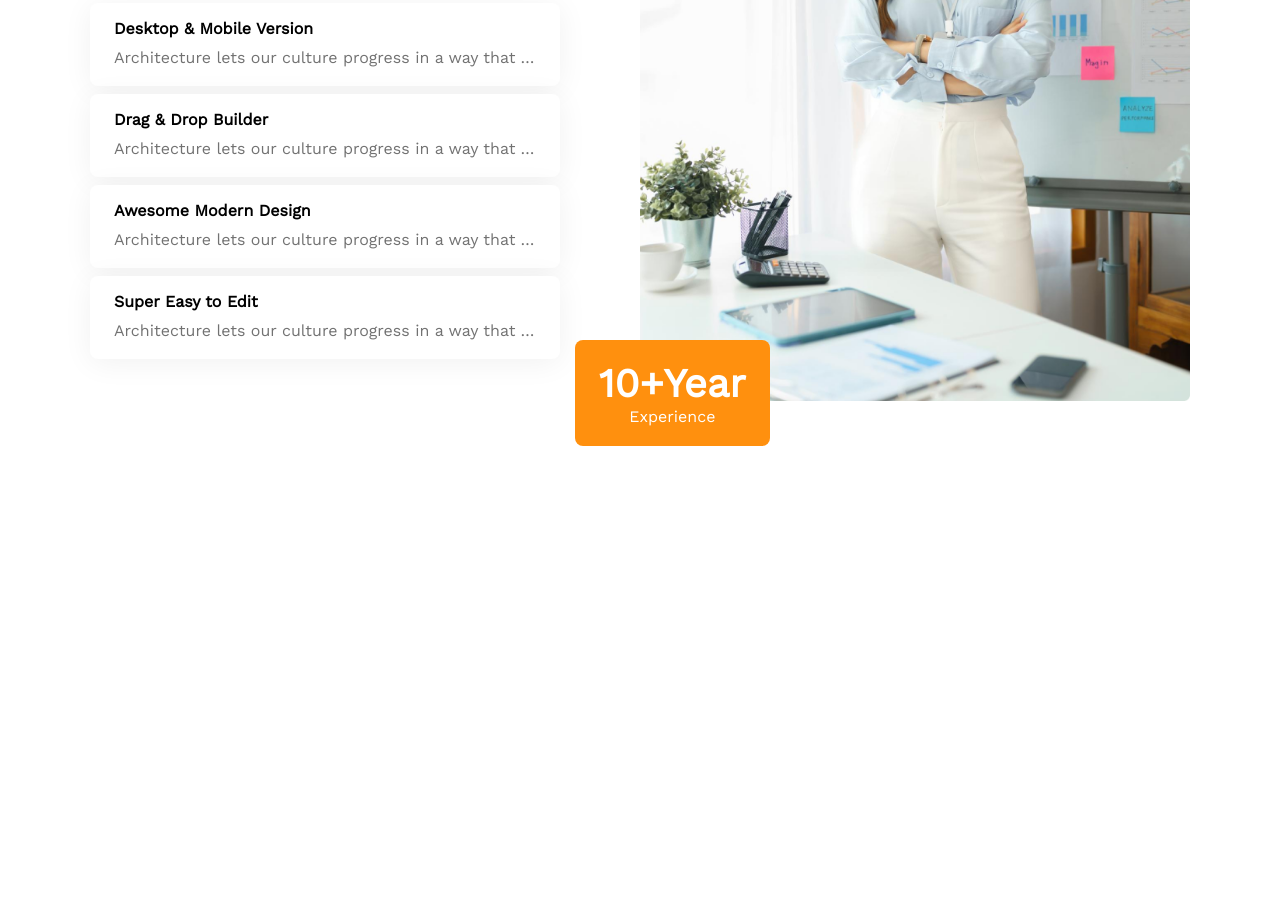
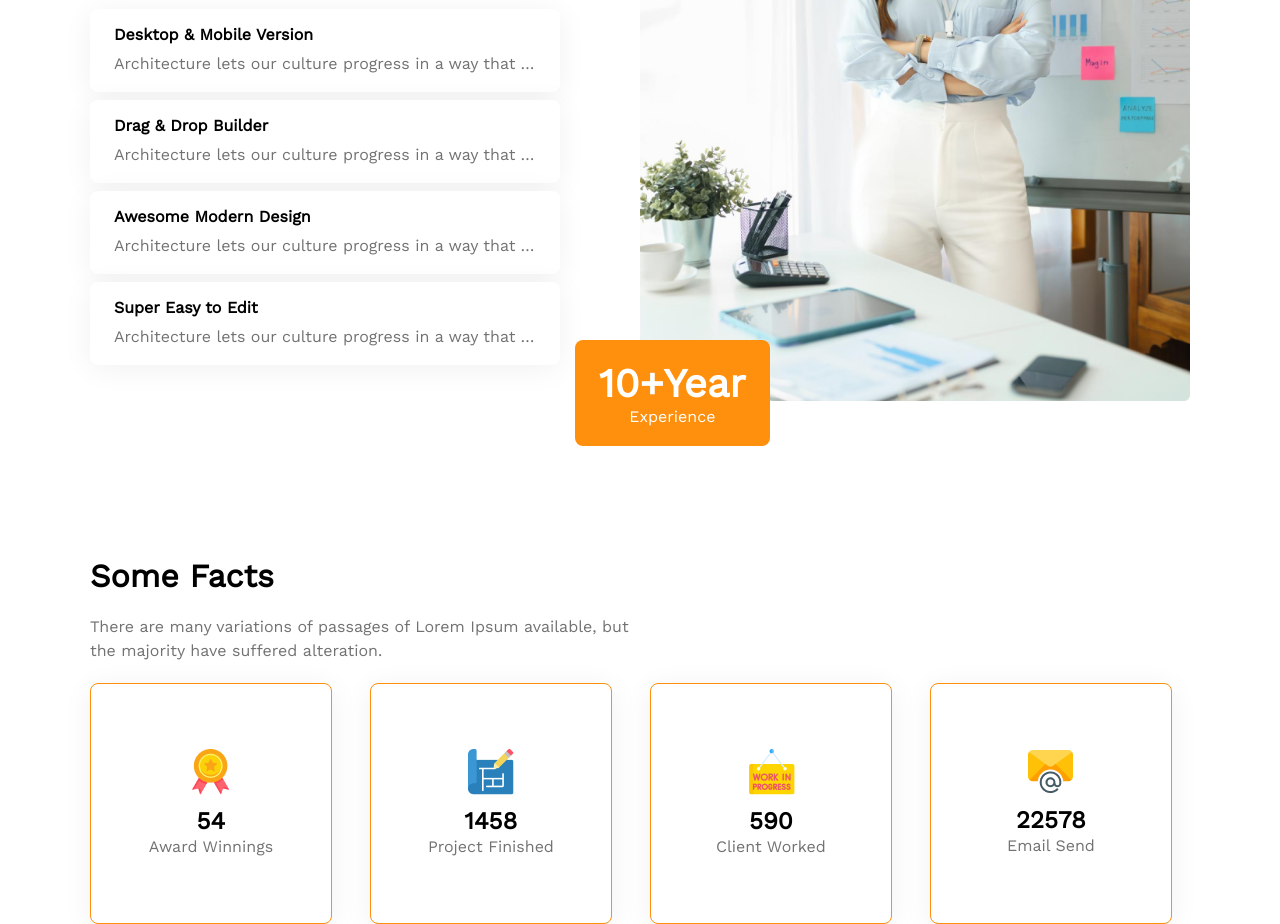
Before and after one commit to ForhadRoben/build-responsive-g3-architects-using-HTML-CSS, a plain HTML site: page index.html in a window 1280 px wide. Shown: the part 1981-2905 px from the top of the page. Before the commit the page ends 2538 px from the top, so only its background shows below. Drawn offline with nearby package versions, Linux system fonts and the light colour scheme.

Commit message:
facts and animation part commited

```diff
--- a/css/style.css
+++ b/css/style.css
@@ -184,6 +184,7 @@ p {
 
 .features-variation-description>p {
     margin-right: 5rem;
+    margin-bottom: 1.25rem;
 }
 
 .features-variation-card {
@@ -225,3 +226,102 @@ p {
     font-size: 2.5rem;
     color: #FFFFFF;
 }
+
+/* facts styles */
+
+.facts-text h1 {
+    font-size: 2rem;
+    margin-bottom: 1.25rem;
+}
+
+.facts-text p {
+    margin-bottom: 1.25rem;
+}
+
+.facts-card {
+    display: grid;
+    grid-template-columns: repeat(4, 1fr);
+    gap: 20px;
+
+}
+
+.facts-card .flex {
+    flex-direction: column;
+    border: 1px solid #FF900E;
+    background: #FFFFFF;
+    width: 241.83px;
+    height: 241.83px;
+    box-shadow: 0px 4px 30px rgba(0, 0, 0, 0.06);
+    border-radius: 8px;
+
+}
+
+.facts-card:hover .animate-1 {
+    animation: slideInFromLeft 1s ease-in;
+    background: #002240;
+    color: #f4f4f4;
+}
+
+.facts-card:hover .animate-2 {
+    animation: slideInFromTop 1s ease-in;
+    background: #5cb85c;
+    color: #f4f4f4;
+}
+
+.facts-card:hover .animate-3 {
+    animation: slideInFromBottom 1s ease-in;
+    background: #5cb85c;
+    color: #f4f4f4;
+}
+
+.facts-card:hover .animate-4 {
+    animation: slideInFromRight 1s ease-in;
+    background: #002240;
+    color: #f4f4f4;
+}
+
+.facts-card .flex img {
+    width: 100%;
+    margin-bottom: .5rem;
+}
+
+/* Animations */
+@keyframes slideInFromLeft {
+    0% {
+        transform: translateX(-100%);
+    }
+
+    100% {
+        transform: translateX(0);
+    }
+}
+
+@keyframes slideInFromTop {
+    0% {
+        transform: translateY(-100%);
+    }
+
+    100% {
+        transform: translateX(0);
+    }
+}
+
+@keyframes slideInFromBottom {
+    0% {
+        transform: translateY(100%);
+    }
+
+    100% {
+        transform: translateX(0);
+    }
+}
+
+@keyframes slideInFromRight {
+    0% {
+        transform: translateX(100%);
+    }
+
+    100% {
+        transform: translateX(0);
+    }
+}
--- a/index.html
+++ b/index.html
@@ -92,7 +92,41 @@
                 </a>
             </div>
         </section>
-        <section></section>
+        <!-- Facts part -->
+        <section class="container">
+            <div class="facts-text">
+                <h1>Some Facts</h1>
+                <p>There are many variations of passages of Lorem Ipsum available, but <br> the majority have suffered
+                    alteration.</p>
+            </div>
+            <div class="facts-card">
+                <div class="flex animate-1">
+                    <div><img src="./images/icons/ribon.png" alt="">
+                    </div>
+                    <h1>54</h1>
+                    <p>Award Winnings</p>
+                </div>
+                <div class="flex animate-2">
+                    <div><img src="./images/icons/projects.png" alt="">
+                    </div>
+                    <h1>1458</h1>
+                    <p>Project Finished</p>
+                </div>
+                <div class="flex animate-3">
+                    <div><img src="./images/icons/customers.png" alt="">
+                    </div>
+                    <h1>590</h1>
+                    <p>Client Worked</p>
+                </div>
+                <div class="flex animate-4">
+                    <div>
+                        <img src="./images/icons/email.png" alt="">
+                    </div>
+                    <h1>22578</h1>
+                    <p>Email Send</p>
+                </div>
+            </div>
+        </section>
     </main>
     <footer></footer>
 </body>
```
